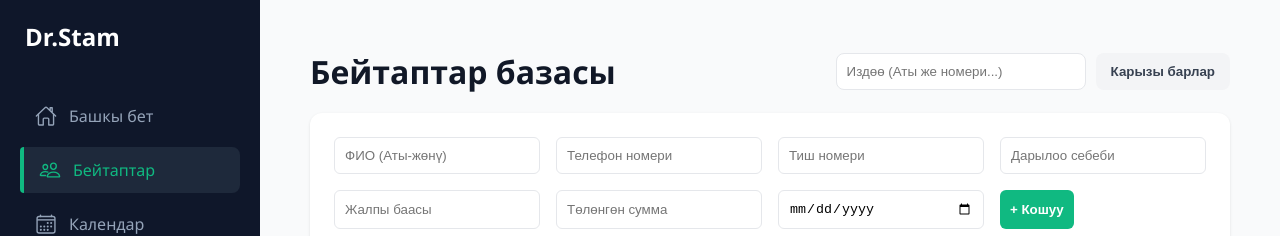
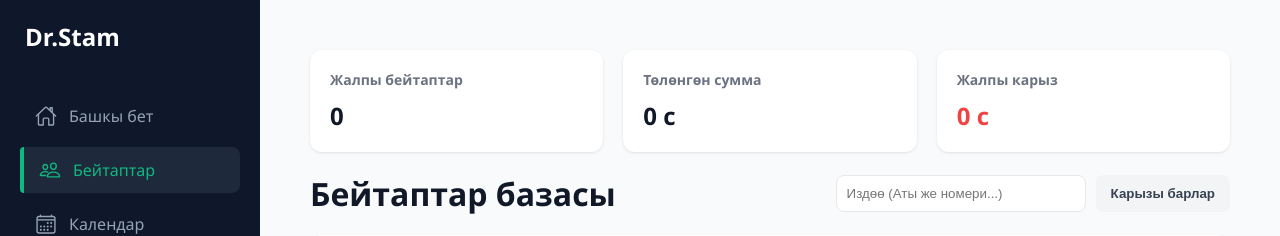
Before and after one commit to Nabiev005/dr-stam, a React (Vite) app: page /patients in a window 1280 px wide. Shown: the top 236 px of the page. Built offline with nearby package versions, Linux system fonts and the light colour scheme; no server answers; the database is empty.

Commit message:
Fix unused imports

```diff
--- a/src/App.tsx
+++ b/src/App.tsx
@@ -7,6 +7,7 @@ import { db } from "./firebase";
 import { Sidebar } from './components/Sidebar';
 import { PatientsPage } from './pages/PatientsPage';
 import { HomePage } from './pages/HomePage';
+// Эскертүү: PatientData интерфейсинде id?: string талаасы бар экенин текшериңиз
 import { type PatientData } from './types';
 import { CalendarPage } from './pages/CalendarPage';
 import { ReportsPage } from './pages/ReportsPage';
@@ -42,7 +43,6 @@ export function App() {
     try {
       const docRef = await addDoc(collection(db, "patients"), newPatient);
       setPatients(prev => [...prev, { ...newPatient, id: docRef.id }]);
-      alert("Бейтап ийгиликтүү кошулду!");
     } catch (error) {
       console.error("Кошууда ката кетти: ", error);
     }
@@ -65,10 +65,12 @@ export function App() {
     try {
       if (!updatedPatient.id) return;
       const patientDoc = doc(db, "patients", updatedPatient.id);
-      await updateDoc(patientDoc, { ...updatedPatient });
+
+      // Firestore'го id'сиз маалыматты жөнөтөбүз (id документтин адреси)
+      const { id, ...dataToUpdate } = updatedPatient;
+      await updateDoc(patientDoc, { ...dataToUpdate });
 
       setPatients(prev => prev.map(p => p.id === updatedPatient.id ? updatedPatient : p));
-      alert("Бейтаптын маалыматы ийгиликтүү жаңыланды!");
     } catch (error) {
       console.error("Жаңыртууда ката кетти: ", error);
     }
@@ -81,7 +83,6 @@ export function App() {
         <MainContent>
           <Routes>
             <Route path="/" element={<HomePage patients={patients} />} />
-
             <Route path="/patients" element={
               <PatientsPage
                 patients={patients}
@@ -90,13 +91,11 @@ export function App() {
                 onUpdate={handleUpdatePatient}
               />
             } />
-
             <Route path="/calendar" element={<CalendarPage patients={patients} />} />
             <Route path="/reports" element={<ReportsPage patients={patients} />} />
             <Route path="/debts" element={<DebtsPage patients={patients} />} />
             <Route path="/invoices" element={<BillingPage patients={patients} />} />
             <Route path="/notifications" element={<NotificationsPage patients={patients} />} />
-            <Route path="/settings" element={<h1>⚙️ Орнотуулар бети</h1>} />
           </Routes>
         </MainContent>
       </Container>
--- a/src/components/PatientTable.tsx
+++ b/src/components/PatientTable.tsx
@@ -1,7 +1,7 @@
 import styled from 'styled-components';
 import { IoPencilOutline, IoTrashOutline, IoDownloadOutline } from 'react-icons/io5';
 import * as XLSX from 'xlsx';
-import { PatientData } from './PatientForm';
+import { type PatientData } from './PatientForm'; // Эгерде PatientData форманын ичинде экспорттолсо
 
 const TableWrapper = styled.div`
   background: white;
@@ -79,7 +79,7 @@ const EmptyState = styled.div`
 interface PatientTableProps {
   patients: PatientData[];
   onDelete: (id: string) => void;
-  onEdit: (patient: PatientData) => void; // onEdit пропсун коштук
+  onEdit: (patient: PatientData) => void;
 }
 
 export const PatientTable = ({ patients, onDelete, onEdit }: PatientTableProps) => {
@@ -114,8 +114,9 @@ export const PatientTable = ({ patients, onDelete, onEdit }: PatientTableProps)
             </tr>
           </thead>
           <tbody>
-            {patients.map((p) => (
-              <tr key={p.id}>
+            {patients.map((p, index) => (
+              /* Эгер id жок болсо index колдонобуз, бирок мүмкүн болсо p.id колдонуңуз */
+              <tr key={index}>
                 <Td><strong>{p.name}</strong></Td>
                 <Td>{p.phone}</Td>
                 <Td>{p.tooth}</Td>
@@ -128,11 +129,10 @@ export const PatientTable = ({ patients, onDelete, onEdit }: PatientTableProps)
                   </DebtCell>
                 </Td>
                 <Td>
-                  {/* Түзөтүү функциясы иштетилди */}
                   <ActionButton onClick={() => onEdit(p)}>
                     <IoPencilOutline size={16} />
                   </ActionButton>
-                  <ActionButton className="delete" onClick={() => onDelete(p.id!)}>
+                  <ActionButton className="delete" onClick={() => onDelete(p.id || String(index))}>
                     <IoTrashOutline size={16} />
                   </ActionButton>
                 </Td>
--- a/src/pages/PatientsPage.tsx
+++ b/src/pages/PatientsPage.tsx
@@ -2,9 +2,25 @@ import { useState } from 'react';
 import styled from 'styled-components';
 import { PatientForm } from '../components/PatientForm';
 import { PatientTable } from '../components/PatientTable';
-import type { PatientData } from '../types';
+import type { PatientData } from '../components/PatientForm'; // Интерфейсти Form'дон алабыз
 
 const PageWrapper = styled.div` padding: 20px; `;
+
+// --- Статистика блогу ---
+const StatsGrid = styled.div`
+  display: grid;
+  grid-template-columns: repeat(3, 1fr);
+  gap: 20px;
+  margin-bottom: 20px;
+  @media (max-width: 768px) { grid-template-columns: 1fr; }
+`;
+
+const StatCard = styled.div`
+  background: white; padding: 20px; border-radius: 12px;
+  box-shadow: 0 1px 3px rgba(0,0,0,0.1);
+  h4 { color: #6b7280; margin: 0 0 10px 0; font-size: 14px; }
+  p { font-size: 24px; font-weight: bold; color: #111827; margin: 0; }
+`;
 
 const StatsHeader = styled.div`
   display: flex;
@@ -18,33 +34,32 @@ const StatsHeader = styled.div`
 const Controls = styled.div` display: flex; gap: 10px; `;
 
 const SearchInput = styled.input`
-  padding: 10px;
-  border: 1px solid #e5e7eb;
-  border-radius: 8px;
-  width: 250px;
+  padding: 10px; border: 1px solid #e5e7eb;
+  border-radius: 8px; width: 250px;
 `;
 
 const FilterButton = styled.button<{ active: boolean }>`
-  padding: 10px 15px;
-  border: none;
-  border-radius: 8px;
+  padding: 10px 15px; border: none; border-radius: 8px;
   background: ${props => props.active ? '#10b981' : '#f3f4f6'};
   color: ${props => props.active ? 'white' : '#374151'};
-  cursor: pointer;
-  font-weight: 600;
+  cursor: pointer; font-weight: 600;
 `;
 
 interface PatientsPageProps {
   patients: PatientData[];
   onAdd: (data: PatientData) => void;
   onDelete: (id: string) => void;
-  onUpdate: (data: PatientData) => void; // Жаңы: жаңыртуу үчүн
+  onUpdate: (data: PatientData) => void;
 }
 
 export const PatientsPage = ({ patients, onAdd, onDelete, onUpdate }: PatientsPageProps) => {
   const [searchTerm, setSearchTerm] = useState('');
   const [showOnlyDebt, setShowOnlyDebt] = useState(false);
   const [editingPatient, setEditingPatient] = useState<PatientData | null>(null);
+
+  // Статистиканы эсептөө
+  const totalPaid = patients.reduce((acc, p) => acc + p.paid, 0);
+  const totalDebt = patients.reduce((acc, p) => acc + (p.price - p.paid), 0);
 
   const filteredPatients = patients.filter(p => {
     const matchesSearch = p.name.toLowerCase().includes(searchTerm.toLowerCase()) ||
@@ -55,6 +70,13 @@ export const PatientsPage = ({ patients, onAdd, onDelete, onUpdate }: PatientsPa
 
   return (
     <PageWrapper>
+      {/* Статистика карталары */}
+      <StatsGrid>
+        <StatCard><h4>Жалпы бейтаптар</h4><p>{patients.length}</p></StatCard>
+        <StatCard><h4>Төлөнгөн сумма</h4><p>{totalPaid} с</p></StatCard>
+        <StatCard><h4>Жалпы карыз</h4><p style={{color: '#ef4444'}}>{totalDebt} с</p></StatCard>
+      </StatsGrid>
+
       <StatsHeader>
         <h1>Бейтаптар базасы</h1>
         <Controls>
```
Also changed, not shown: src/components/PatientForm.tsx (+12 -3 lines).
